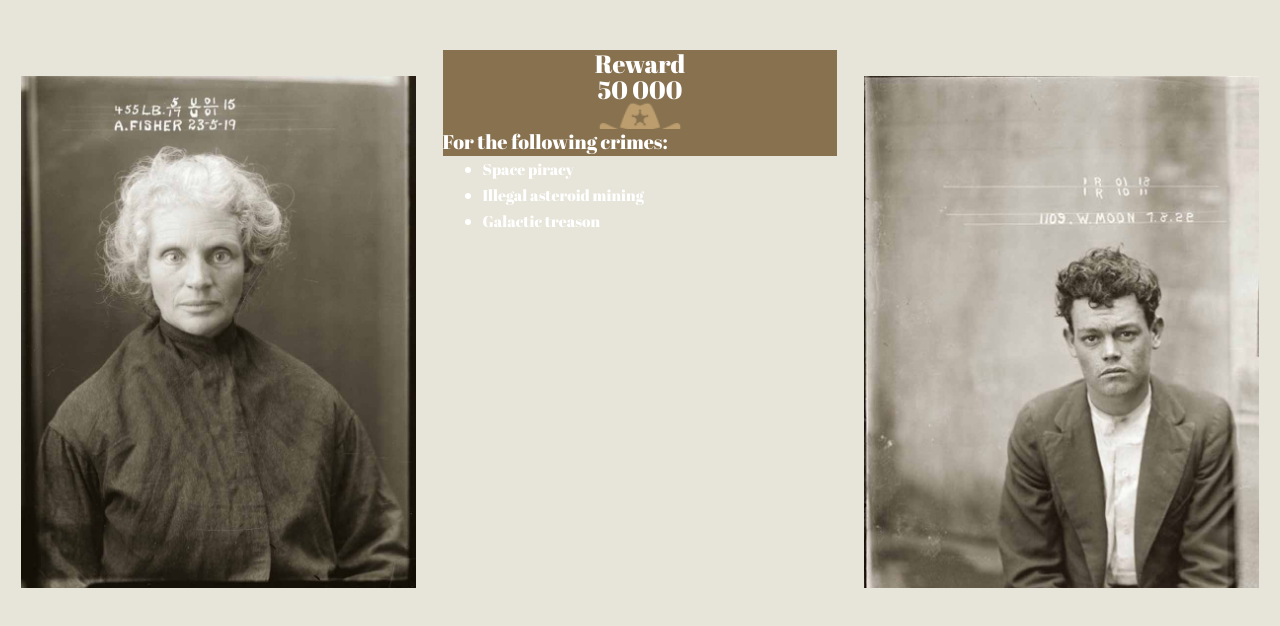
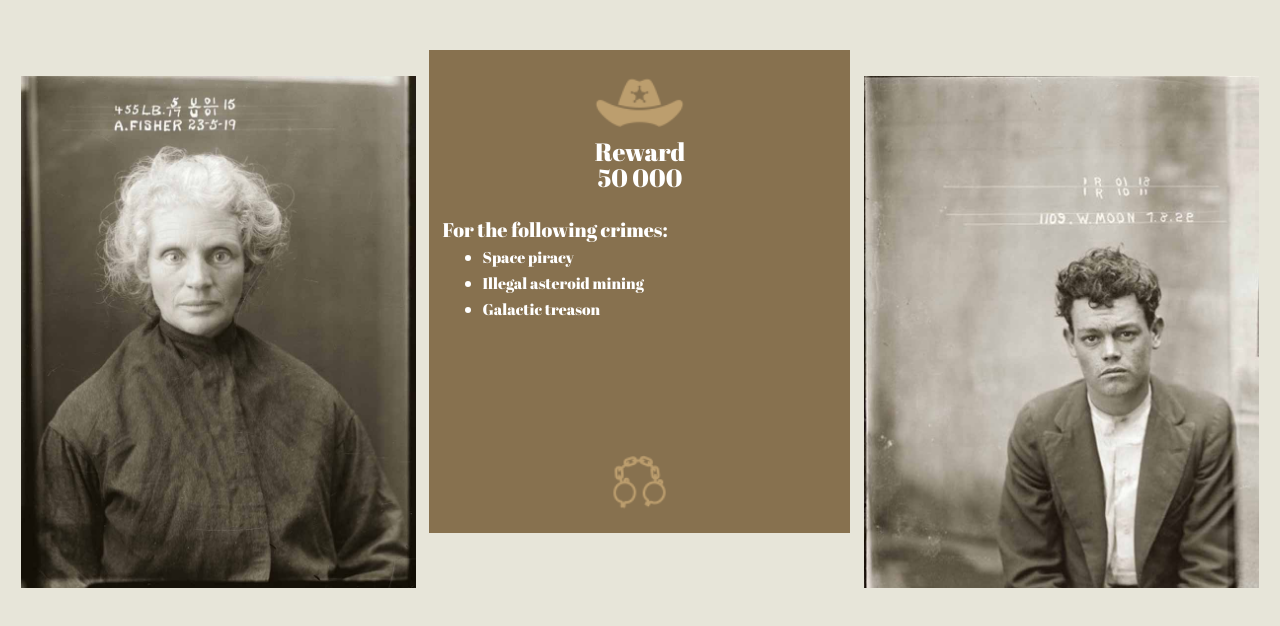
Before and after one commit to katiemcpeak/dsn1676-assignment-1, a plain HTML site: page index.html in a window 1280 px wide. Shown: the part 90-716 px from the top of the page. Drawn offline with Linux system fonts and the light colour scheme.

Commit message:
fixed background image with div

```diff
--- a/css/main.css
+++ b/css/main.css
@@ -55,9 +55,6 @@ body {
 }
 
 p {
-    background-image: url("../images/middle-graphic.png");
-    background-size: 100%;
-    background-repeat: no-repeat;
     color: white;
     padding: 0;
     margin: 0;
@@ -71,4 +68,15 @@ li {
 
 .reward {
     text-align: center;
+    padding-top: 5rem;
 }
+
+.number {
+    text-align: center;
+}
+
+.backgroundgraphic {
+    background-image: url("../images/middle-graphic.png");
+    background-size: 100%;
+    background-repeat: no-repeat;
+}
--- a/index.html
+++ b/index.html
@@ -23,10 +23,10 @@
             <img class="panel pad-t img-flex img-border push" src="images/mugshots-lady.jpg" alt="lady">
         </div>
 
-        <div class="unit unit-xs-1 unit-s-1 unit-m-1-3 unit-l-1-3 gutter-1-2">
+        <div class="backgroundgraphic unit unit-xs-1 unit-s-1 unit-m-1-3 unit-l-1-3 gutter-1-2">
 
             <p class="reward tera">Reward</p>
-            <p class="reward tera pad-b">50 000</p>
+            <p class="number tera pad-b">50 000</p>
             <p class="mega">For the following crimes:</p>
             <ul>
                 <li class="milli">Space piracy</li>
```
